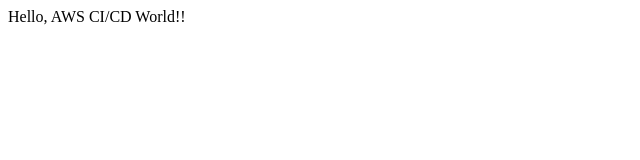
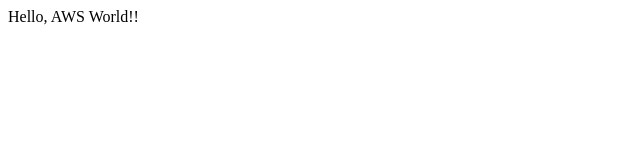
Before and after one commit to personal-ayoma921/Lastwork_main, a plain HTML site: page src/index.html in a window 1280 px wide. Shown: the full height of the page, 0-640 px from the left. Drawn offline with Linux system fonts and the light colour scheme.

Commit message:
commit_3

```diff
--- a/src/index.html
+++ b/src/index.html
@@ -8,7 +8,7 @@
 </head>
 
 <body>
-  Hello, AWS CI/CD World!!
+  Hello, AWS World!!
 </body>
 
 </html>
```
